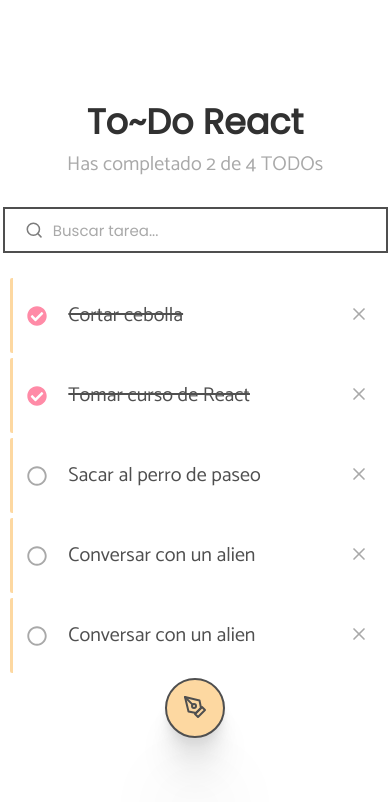
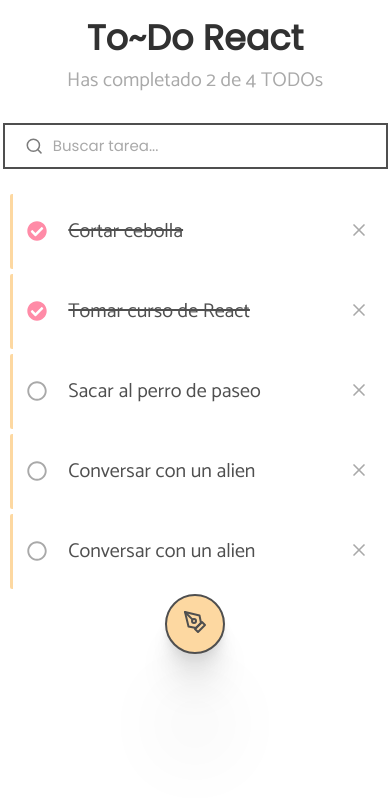
Before and after one commit to Sergio9815/todo-app, a React (Create React App) app: page / in a window 390 px wide. Shown: the top 804 px of the page. Built offline with nearby package versions, Linux system fonts and the light colour scheme.

Commit message:
:lipstick: update UI

```diff
--- a/public/index.html
+++ b/public/index.html
@@ -4,7 +4,7 @@
     <meta charset="utf-8" />
     <link rel="icon" href="%PUBLIC_URL%/favicon.ico" />
     <meta name="viewport" content="width=device-width, initial-scale=1" />
-    <meta name="theme-color" content="#000000" />
+    <meta name="theme-color" content="#fff" />
     <link rel="preconnect" href="https://fonts.googleapis.com">
     <link rel="preconnect" href="https://fonts.gstatic.com" crossorigin>
     <link href="https://fonts.googleapis.com/css2?family=Catamaran&family=Poppins&display=swap" rel="stylesheet">
--- a/src/index.css
+++ b/src/index.css
@@ -9,7 +9,7 @@
   background-color: white;
 }
 
-html, body{
+body{
   display: flex;
   flex-direction: column;
   align-items: center;
@@ -34,7 +34,7 @@
 }
 
 @media only screen and (max-width: 600px) {
-  body{
-    height: 90vh;
+  body {
+    height: 80vh;
   }
 }
```
